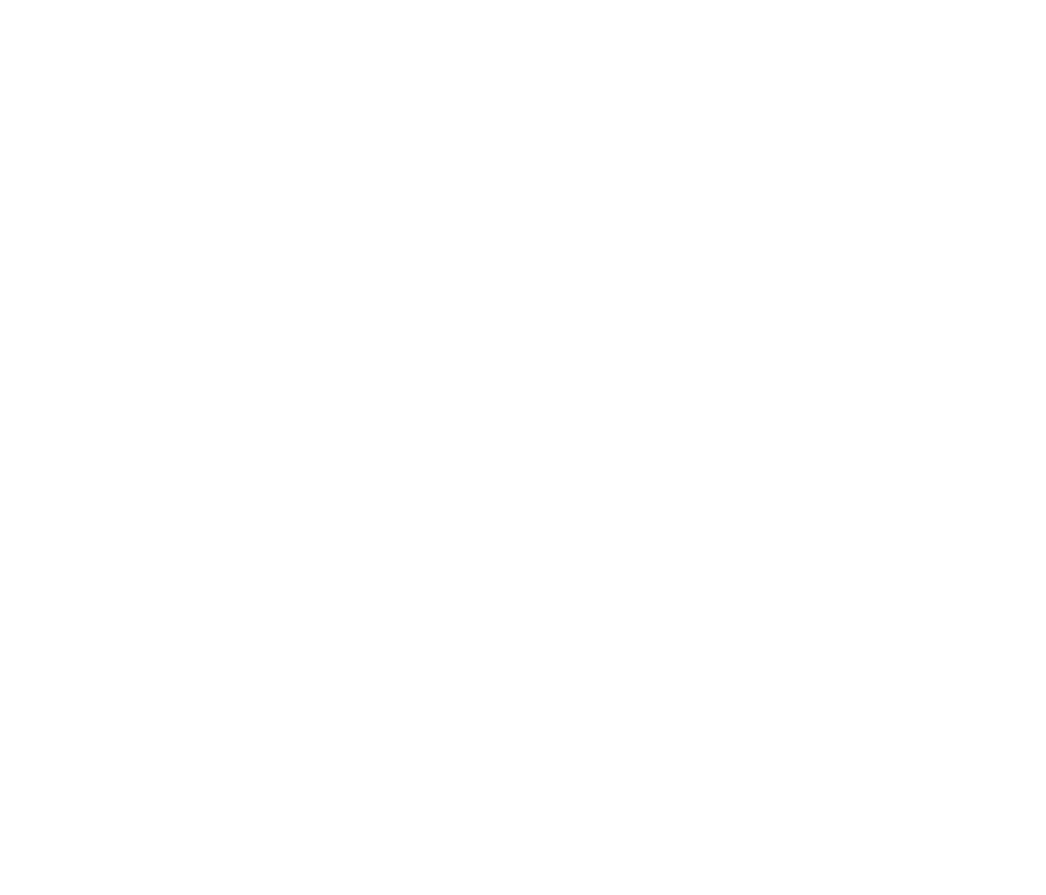
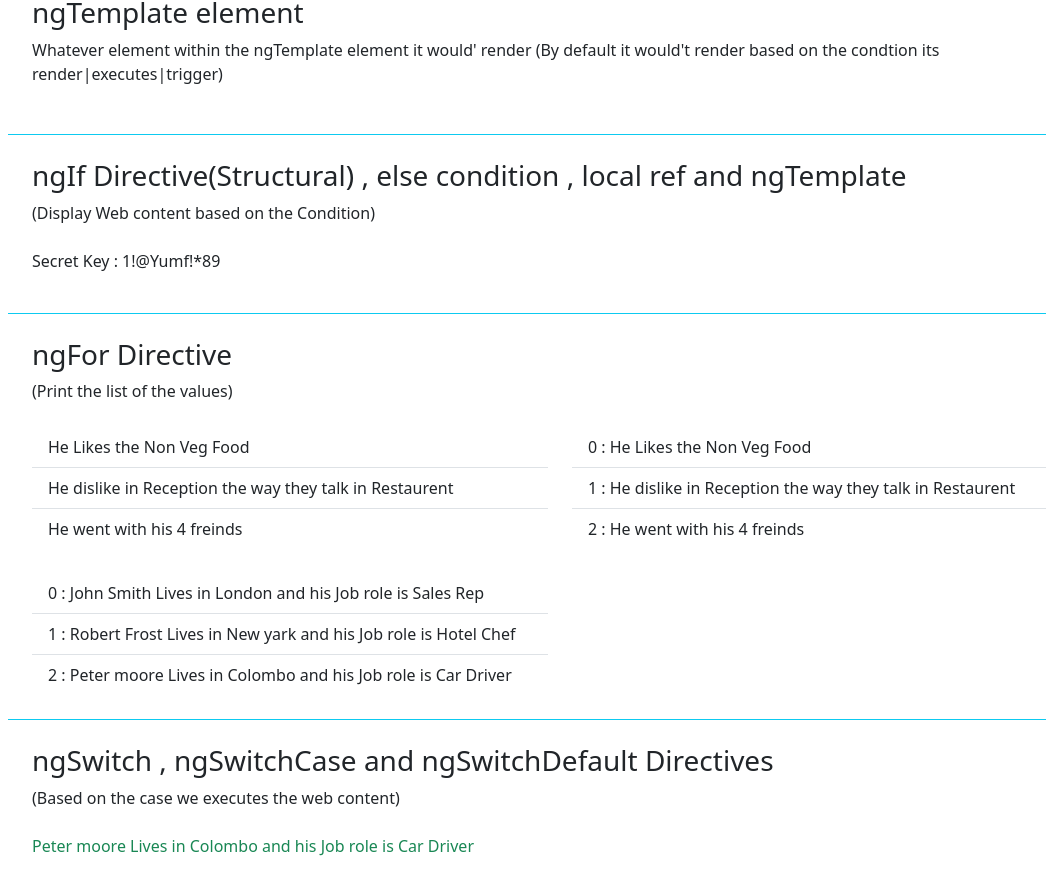
Before and after one commit to madanpatakota/Batch10ngBasicsApp, an Angular app: page / in a window 1280 px wide. Shown: the part 1352-2247 px from the top of the page, without its empty margins (62-1108 px from the left). Before the commit the page ends 2084 px from the top, so only its background shows below. Built offline with nearby package versions, Linux system fonts and the light colour scheme.

Commit message:
Fifth class compoent

```diff
--- a/src/app/customer-signup/customer-signup.component.html
+++ b/src/app/customer-signup/customer-signup.component.html
@@ -1,6 +1,5 @@
 <!-- Just for remind for practice on bootstrap-->
 <div style="margin-bottom: 50em">
-
   <div class="container mt-5">
     <div class="row">
       <div class="col-md-10">
@@ -77,7 +76,6 @@
   <div class="container mt-5">
     <div class="row">
       <ul class="list-group list-group-flush">
-
         <!-- ngStyle -->
         <li class="list-group-item p-4 border-bottom border-info">
           <div class="row">
@@ -90,9 +88,10 @@
             </div>
             <!-- HTML element with background color
           <div class="col-3" style="background-color: green"></div> -->
-          <div class="col-3"
-           [ngStyle]="{'background-color':divColor}">
-          </div>
+            <div
+              class="col-3"
+              [ngStyle]="{ 'background-color': divColor }"
+            ></div>
           </div>
 
           <div class="row mt-4">
@@ -104,11 +103,15 @@
             <!-- [ngStyle]="{background-color: zoneSafeStatus   == true   ?  greenColor        : redColor,
                  ,
             width           : zonemaxWidth     == true   ?  '10px'            : ''    }" -->
-          <div class="col-3"
-            [ngStyle]="{'background-color': zoneSafeStatus   == true   ?  greenColor        : redColor ,
-                        'border'          : zoneBorderStatus == true   ? '5px solid yellow' : '' ,
-                        'width'           : zonemaxWidth     == true   ?  '10px'            : '' }">
-          </div>
+            <div
+              class="col-3"
+              [ngStyle]="{
+                'background-color':
+                  zoneSafeStatus == true ? greenColor : redColor,
+                border: zoneBorderStatus == true ? '5px solid yellow' : '',
+                width: zonemaxWidth == true ? '10px' : ''
+              }"
+            ></div>
           </div>
         </li>
 
@@ -123,7 +126,7 @@
               <span>Employee Type Status(Propery Data binding)</span>
             </div>
             <!-- <div class="col-3 badEmployee">Bad Employee</div> -->
-          <div class="col-3" [ngClass]="'badEmployee'" >Bad Employee</div>
+            <div class="col-3" [ngClass]="'badEmployee'">Bad Employee</div>
             <!-- <div class="col-3 goodEmployee">Good Employee</div> -->
           </div>
 
@@ -131,11 +134,14 @@
             <div class="col-4">
               <span>Employee Type Status(Propery Data binding)</span>
             </div>
-          <div class="col-3"
-           [ngClass]="employeeStatus == true ? 'goodEmployee' : 'badEmployee'"></div>
+            <div
+              class="col-3"
+              [ngClass]="
+                employeeStatus == true ? 'goodEmployee' : 'badEmployee'
+              "
+            ></div>
           </div>
         </li>
-
 
         <!-- ngIf  : we can show or remove the content-->
         <li class="list-group-item p-4 border-bottom border-info">
@@ -144,10 +150,11 @@
             <span> (Display Web content based on the Condition) </span>
           </div>
           <div class="row mt-4">
-          <p *ngIf="customerEligibility"> Secret Key : 1!@Yumf!*89 </p>
+            <p *ngIf="customerEligibility">Secret Key : 1!@Yumf!*89</p>
           </div>
         </li>
 
+        <!--We should handle else condition ......-->
 
         <!-- local Ref Variables (#) -->
         <!--how to refer the webcontent through the local ref-->
@@ -155,19 +162,141 @@
         <li class="list-group-item p-4 border-bottom border-info">
           <div class="row">
             <h3 class="d-inline-flex">Local Ref element</h3>
-          <span> how to refer the webcontent  </span>
+            <span> how to refer the webcontent(I am doing here in html) </span>
           </div>
           <div class="row mt-4">
             <div class="col-2">
               <p class="text-danger" #question>Hey !! How are you doing?</p>
             </div>
             <div class="col-1">
-            <button type="button" class="btn btn-primary"
-
-             (click)="btnClick(question)" >Click</button>
+              <button
+                type="button"
+                class="btn btn-primary"
+                (click)="btnClick(question)"
+              >
+                Click
+              </button>
             </div>
             <div class="col-2">
-            <p class="text-success" #question>{{myAnswer}}</p>
+              <p class="text-success" #question>{{ myAnswer }}</p>
+            </div>
+          </div>
+        </li>
+
+        <!-- ng-template -->
+        <li class="list-group-item p-4 border-bottom border-info">
+          <div class="row">
+            <h3 class="d-inline-flex">ngTemplate element</h3>
+            <span>
+              Whatever element within the ngTemplate element it would' render
+              (By default it would't render based on the condtion its
+              render|executes|trigger)
+            </span>
+          </div>
+          <div class="row mt-4">
+            <ng-template>
+              <p class="text-success">Secret Key : 1!@Yumf!*89</p>
+            </ng-template>
+          </div>
+        </li>
+
+        <!-- ngIf  : we can show or remove the content and we are hdndling the else condition also-->
+        <li class="list-group-item p-4 border-bottom border-info">
+          <div class="row">
+            <h3 class="d-inline-flex">
+              ngIf Directive(Structural) , else condition , local ref and
+              ngTemplate
+            </h3>
+            <span> (Display Web content based on the Condition) </span>
+          </div>
+          <div class="row mt-4">
+            <div class="col-12">
+              <p *ngIf="customerEligibility; else NoEligibleTemplate">
+                Secret Key : 1!@Yumf!*89
+              </p>
+
+              <ng-template #NoEligibleTemplate>
+                Secreat Key : <span class="font-monospace"> Not eligible </span>
+              </ng-template>
+            </div>
+          </div>
+        </li>
+
+        <!-- ngFor (Loop the elements) -->
+        <li class="list-group-item p-4 border-bottom border-info">
+          <div class="row">
+            <h3 class="d-inline-flex">ngFor Directive</h3>
+            <span> (Print the list of the values) </span>
+          </div>
+          <div class="row mt-4">
+            <div class="row">
+              <div class="col-6">
+                <ul class="list-group list-group-flush">
+                  <li class="list-group-item">He Likes the Non Veg Food</li>
+                  <li class="list-group-item">
+                    He dislike in Reception the way they talk in Restaurent
+                  </li>
+                  <li class="list-group-item">He went with his 4 freinds</li>
+                </ul>
+              </div>
+
+              <div class="col-6">
+                <ul class="list-group list-group-flush">
+                  <li
+                    class="list-group-item"
+                    *ngFor="let exp of customerExperience ;  let ind  = index"
+                  >
+                   {{ind}} :  {{ exp }}
+                  </li>
+                </ul>
+              </div>
+            </div>
+          </div>
+          <!-- Basic Syntax let <refname> of array -->
+          <div class="row mt-4">
+            <div class="row">
+              <div class="col-6">
+                <ul class="list-group list-group-flush">
+                  <!-- here cutomer referes the object
+                and customersList is the List of the objects -->
+                  <li
+                    class="list-group-item"
+                    *ngFor="let customer of customersList ; let ind = index"
+
+                  >
+                    <span>
+                     {{ind}} : {{ customer.name }} Lives in {{ customer.location }} and
+                      his Job role is {{ customer.Job }}</span
+                    >
+                  </li>
+                </ul>
+              </div>
+            </div>
+          </div>
+        </li>
+
+        <!-- JS  Switch and Case -->
+        <!--ngSwitch and ngSwitchCase [] ,  * switch board  -->
+
+
+        <li class="list-group-item p-4 border-bottom border-info">
+          <div class="row">
+            <h3 class="d-inline-flex">ngSwitch , ngSwitchCase and ngSwitchDefault Directives</h3>
+            <span> (Based on the case we executes the web content) </span>
+          </div>
+          <div class="row mt-4">
+            <div class="col-12">
+               <div [ngSwitch]="customerID">
+                  <p *ngSwitchCase="0"  class="text-success">John Smith Lives in London and his Job role is Sales Rep </p>
+
+                  <p *ngSwitchCase="1"  class="text-success">Robert Frost Lives in New yark and his Job role is Hotel Chef</p>
+
+                  <p *ngSwitchCase="2"  class="text-success"> Peter moore Lives in Colombo and his Job role is Car Driver
+                  </p>
+
+                  <p *ngSwitchDefault=""  class="text-success"> Unable to find any User
+                  </p>
+               </div>
             </div>
           </div>
         </li>
--- a/src/app/customer-signup/customer-signup.component.ts
+++ b/src/app/customer-signup/customer-signup.component.ts
@@ -35,7 +35,7 @@ export class CustomerSignupComponent {
 
 
   /*ngIf */
-  customerEligibility = false;
+  customerEligibility = true;
 
 
    /* Local reference */
@@ -50,5 +50,26 @@ export class CustomerSignupComponent {
   }
 
 
+    /*   *ngFor   */
+    customerExperience = [
+      'He Likes the Non Veg Food',
+      'He dislike in Reception the way they talk in Restaurent',
+      'He went with his 4 freinds'
+    ];
+
+    //                 0           1
+    //var names = [{_:__} , {__:___}]
+
+
+    customersList = [
+      { name: 'John Smith', location: 'London', Job: 'Sales Rep' },
+      { name: 'Robert Frost', location: 'New yark', Job: 'Hotel Chef' },
+      { name: 'Peter moore', location: 'Colombo', Job: 'Car Driver' },
+    ];
+
+
+
+    /*ngSwitch and ngSwitchCase*/
+    customerID = 2;
 
 }
```
Lines whose indentation alone changed are shown as unchanged.
